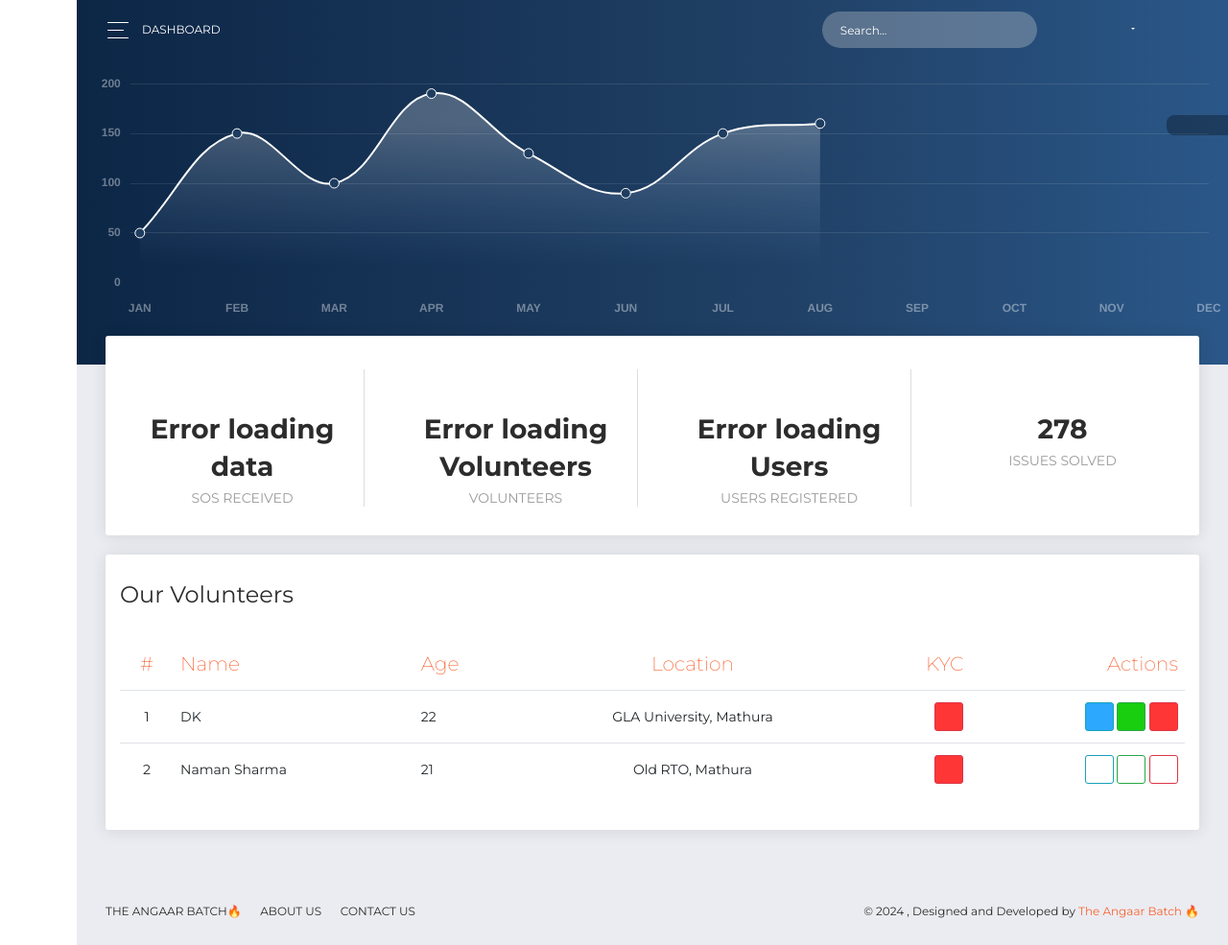
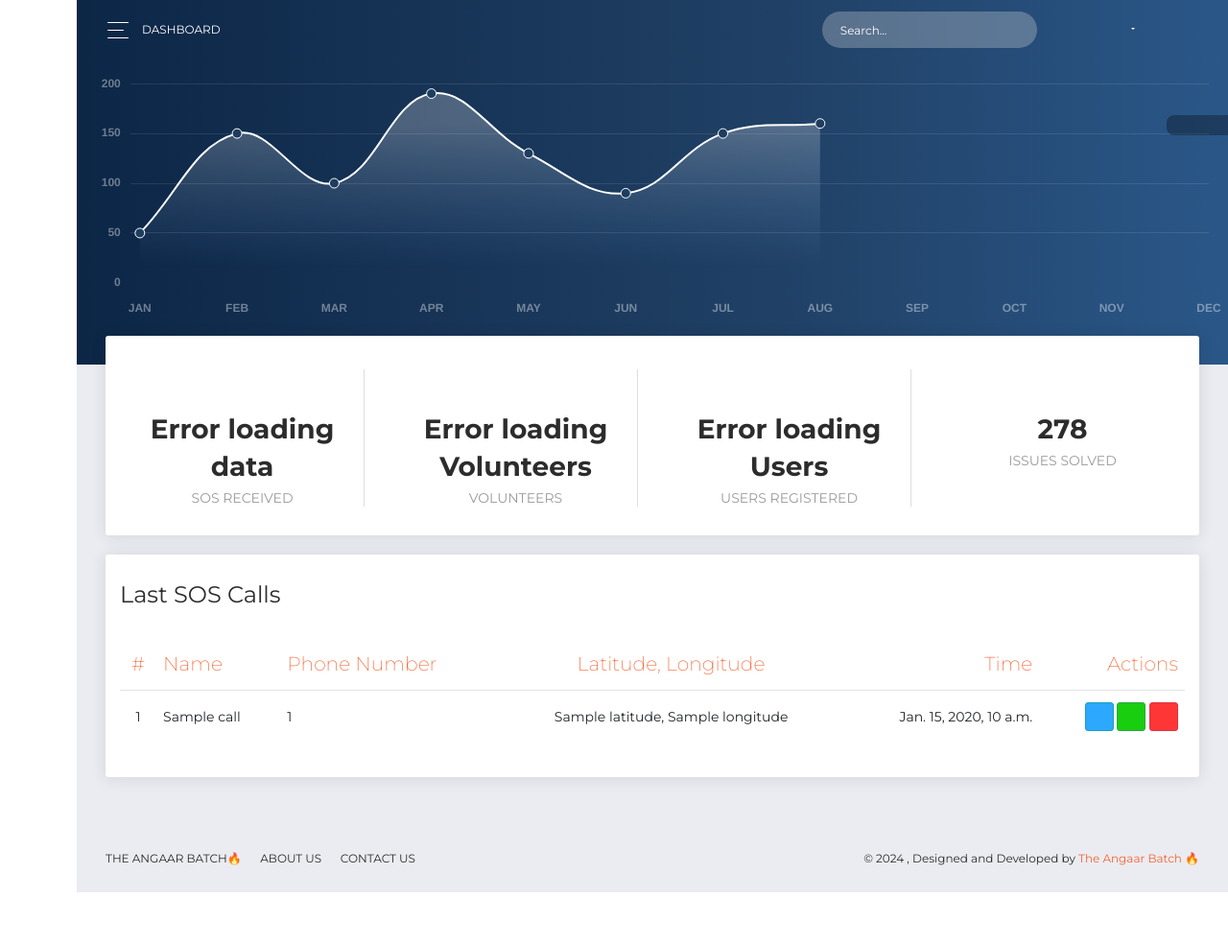
Before and after one commit to Abhi-dr/NoMoreNirbhaya-Dashboard, a Django app: template templates/dashboard/index.html in a window 1280 px wide. Shown: the whole page at 96% size. After the commit the page ends 930 px from the top, so only its background shows below. Run offline with Django 5.2, Linux system fonts and the light colour scheme; the template is opened without the code that fills it: most values are stand-ins (such as "Sample title", 1, 10 or a date in 2020); some libraries are stand-ins or nearby versions; some web fonts are replaced.

Commit message:
more features done

```diff
--- a/templates/dashboard/index.html
+++ b/templates/dashboard/index.html
@@ -81,7 +81,7 @@
     <div class="col-md-12">
       <div class="card">
         <div class="card-header">
-          <h4 class="card-title">Our Volunteers</h4>
+          <h4 class="card-title">Last SOS Calls</h4>
         </div>
         <div class="card-body">
           <div class="table-responsive">
@@ -94,41 +94,42 @@
                   Name
                 </th>
                 <th>
-                  Age
+                  Phone Number
                 </th>
                 <th class="text-center">
-                  Location
+                  Latitude, Longitude
                 </th>
                 <th class="text-right">
-                  KYC
+                  Time
                 </th>
                 <th class="text-right">
                   Actions
                 </th>
               </thead>
               <tbody>
+
+                {% for call in sos_calls %}
+
                 <tr>
 
                   <td class="text-center">
-                    1
+                    {{ forloop.counter }}
                   </td>
 
                   <td>
-                    DK
+                    {{ call.name }}
                   </td>
 
                   <td>
-                    22
+                    {{ call.phone_number }}
                   </td>
 
                   <td class="text-center">
-                    GLA University, Mathura
+                    {{ call.latitude }}, {{ call.longitude }}
                   </td>
 
                   <td class="text-right">
-                    <button type="button" rel="tooltip" class="btn btn-danger btn-icon btn-sm ">
-                      <i class="now-ui-icons ui-1_simple-remove"></i>
-                    </button>
+                    {{ call.timestamp }}
                   </td>
 
                   <td class="text-right">
@@ -143,36 +144,8 @@
                     </button>
                   </td>
                 </tr>
-                <tr>
-                  <td class="text-center">
-                    2
-                  </td>
-                  <td>
-                    Naman Sharma
-                  </td>
-                  <td>
-                    21
-                  </td>
-                  <td class="text-center">
-                    Old RTO, Mathura
-                  </td>
-                  <td class="text-right">
-                    <button type="button" rel="tooltip" class="btn btn-danger btn-icon btn-sm ">
-                      <i class="now-ui-icons ui-1_simple-remove"></i>
-                    </button>
-                  </td>
-                  <td class="text-right">
-                    <button type="button" rel="tooltip" class="btn btn-info btn-icon btn-sm   btn-neutral  ">
-                      <i class="now-ui-icons users_single-02"></i>
-                    </button>
-                    <button type="button" rel="tooltip" class="btn btn-success btn-icon btn-sm   btn-neutral  ">
-                      <i class="now-ui-icons ui-2_settings-90"></i>
-                    </button>
-                    <button type="button" rel="tooltip" class="btn btn-danger btn-icon btn-sm   btn-neutral  ">
-                      <i class="now-ui-icons ui-1_simple-remove"></i>
-                    </button>
-                  </td>
-                </tr>
+
+                {% endfor %}
               </tbody>
             </table>
           </div>
@@ -244,7 +217,7 @@
 
   function fetchLatestSOSAlert() {
     $.ajax({
-      url: "13.126.142.219:8000/dashboard/api/fetch_sos_alert",  // The API endpoint
+      url: "http://13.126.142.219:8000/dashboard/api/fetch_sos_alert",  // The API endpoint
       method: 'GET',
       success: function (data) {
         if (data.alert) {
@@ -267,7 +240,7 @@
 
 
   function triggerSOSAlert() {
-    fetch("13.126.142.219:8000/dashboard/api/fetch_sos_alert")
+    fetch("http://13.126.142.219:8000/dashboard/api/fetch_sos_alert")
       .then(response => response.json())
       .then(data => {
         if (data.alert) {
```
Also changed, not shown: dashboard/apis.py (+3 -11 lines), dashboard/views.py (+6 -2 lines).
